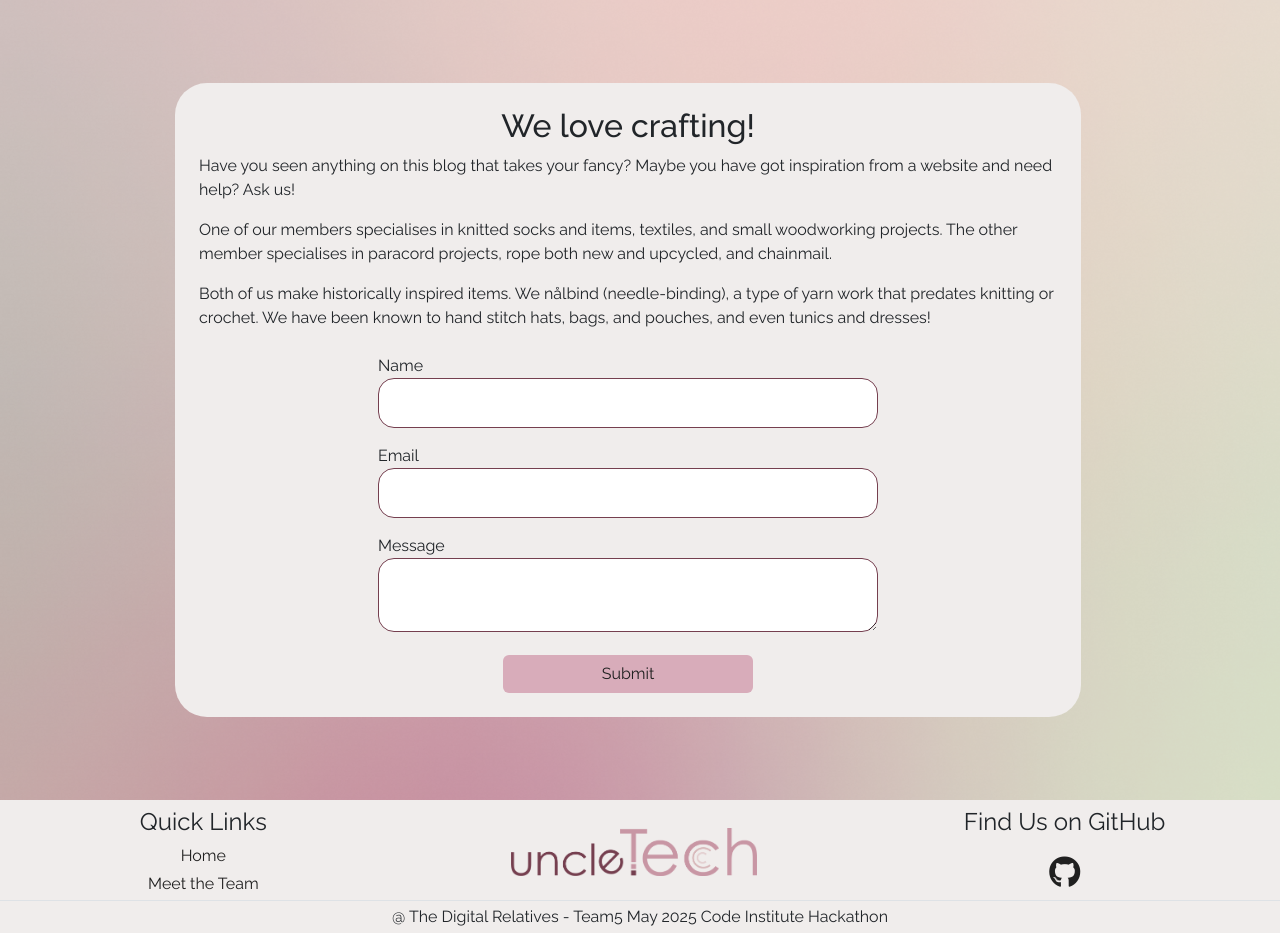
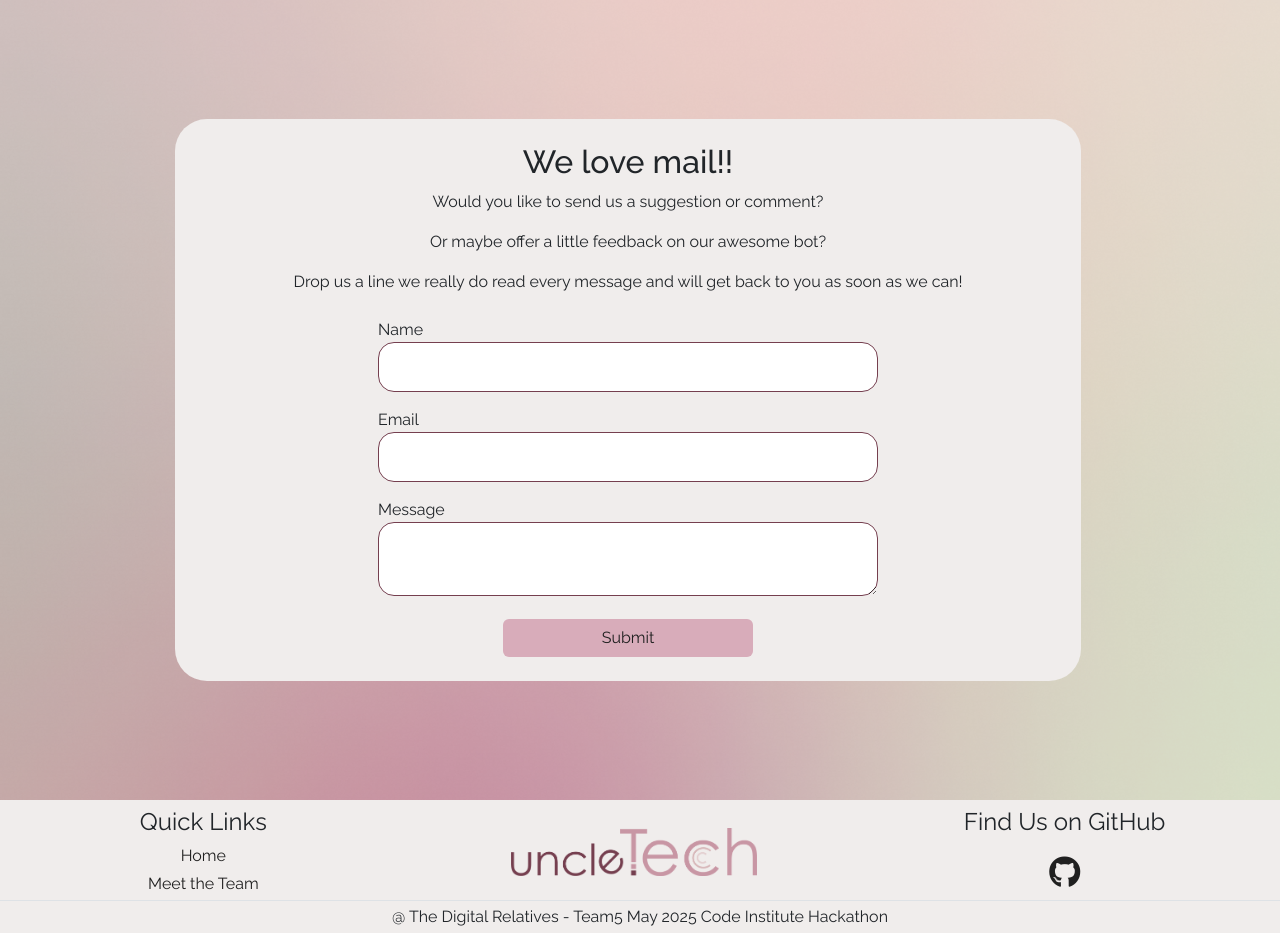
Before and after one commit to Swewi/Hackteam5_may25, a Django app: template contact/templates/contact/contact.html in a window 1280 px wide. Shown: the part 80-1013 px from the top of the page. Run offline with Django 5.2, Linux system fonts and the light colour scheme; the template is opened without the code that fills it, so the values that code supplies are empty, except form fields; tables that the repository leaves empty hold one stand-in row (values such as "Sample post"); form fields are guessed from the names that the template uses.

Commit message:
contact form phrasing

```diff
--- a/contact/templates/contact/contact.html
+++ b/contact/templates/contact/contact.html
@@ -8,15 +8,11 @@
     <div class="row justify-content-center w-100">
         <div class="col-12 col-lg-10">
             <div class="text-background rounded-5 p-4" id="contact-pg">
-                <h2 id="contact-heading" class="text-center">We love crafting!</h2>
-                <div id="contact-description" class="text-start">
-                    <p>Have you seen anything on this blog that takes your fancy? Maybe you have got inspiration from a website
-                        and need help? Ask us!</p>
-                    <p>One of our members specialises in knitted socks and items, textiles, and small woodworking projects. The
-                        other member specialises in paracord projects, rope both new and upcycled, and chainmail.</p>
-                    <p>Both of us make historically inspired items. We nålbind (needle-binding), a type of yarn work
-                        that predates knitting or crochet. We have been known to hand stitch hats, bags, and pouches, and even
-                        tunics and dresses!</p>
+                <h2 id="contact-heading" class="text-center">We love mail!!</h2>
+                <div id="contact-description" class="text-center">
+                    <p>Would you like to send us a suggestion or comment?</p>
+                    <p>Or maybe offer a little feedback on our awesome bot?</p>
+                    <p>Drop us a line we really do read every message and will get back to you as soon as we can!</p>
                 </div>
                 <!-- Form to be used for contacting -->
                 <div class="d-flex justify-content-center mt-4">
```
